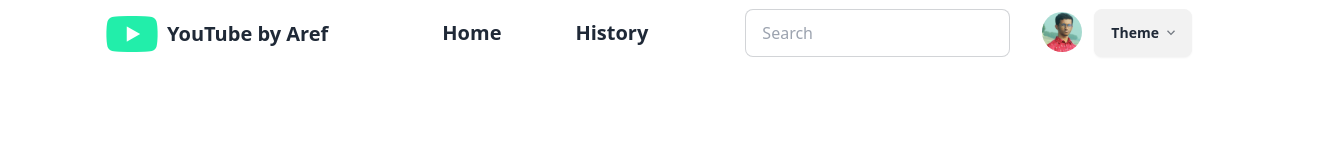
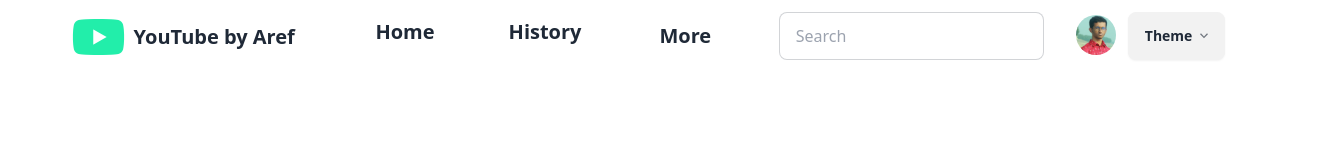
Before and after one commit to aref-360nobra/yt-by-aref, a plain HTML site: page index.html in a window 1280 px wide. Shown: the whole page, 1331 px wide, since content can reach past the window. Drawn offline with nearby package versions, Linux system fonts and the light colour scheme.

Commit message:
favicon added

```diff
--- a/index.html
+++ b/index.html
@@ -11,6 +11,8 @@
     <script src="https://cdn.tailwindcss.com"></script>
     <!-- font awesome kit -->
     <script src="https://kit.fontawesome.com/a04bede896.js" crossorigin="anonymous"></script>
+    <!-- favicon link -->
+    <link rel="shortcut icon" href="/images/youtube.svg" type="image/x-icon">
 </head>
 
 <body class="container mx-auto">
@@ -26,12 +28,23 @@
                 <!-- navigation button -->
                 <div>
                     <ul class="flex gap-10">
-                        <a target="_blank" href="https://www.youtube.com">
-                            <li class="btn btn-ghost text-xl">Home</li>
-                        </a>
-                        <a target="_blank" href="https://www.youtube.com/feed/history">
-                            <li class="btn btn-ghost text-xl">History</li>
-                        </a>
+
+                        <li class="btn btn-ghost text-xl"><a target="_blank" href="https://www.youtube.com">Home</a>
+                        </li>
+                        <li class="btn btn-ghost text-xl"><a target="_blank"
+                                href="https://www.youtube.com/feed/history">History</a></li>
+                        <li>
+                            <details class="dropdown">
+                                <summary class="m-1 btn btn-ghost text-xl">More</summary>
+                                <ul class="p-2 shadow menu dropdown-content z-[1] bg-base-100 rounded-box w-52">
+                                    <li><a href="https://www.youtube.com/feed/playlists" target="_blank">Playlist</a>
+                                    </li>
+                                    <li><a href="https://www.youtube.com/playlist?list=WL" target="_blank">Watch
+                                            Later</a></li>
+                                </ul>
+                            </details>
+                        </li>
+
                     </ul>
                 </div>
                 <!-- search box -->
```
Also changed, not shown: images/youtube.svg (added).
